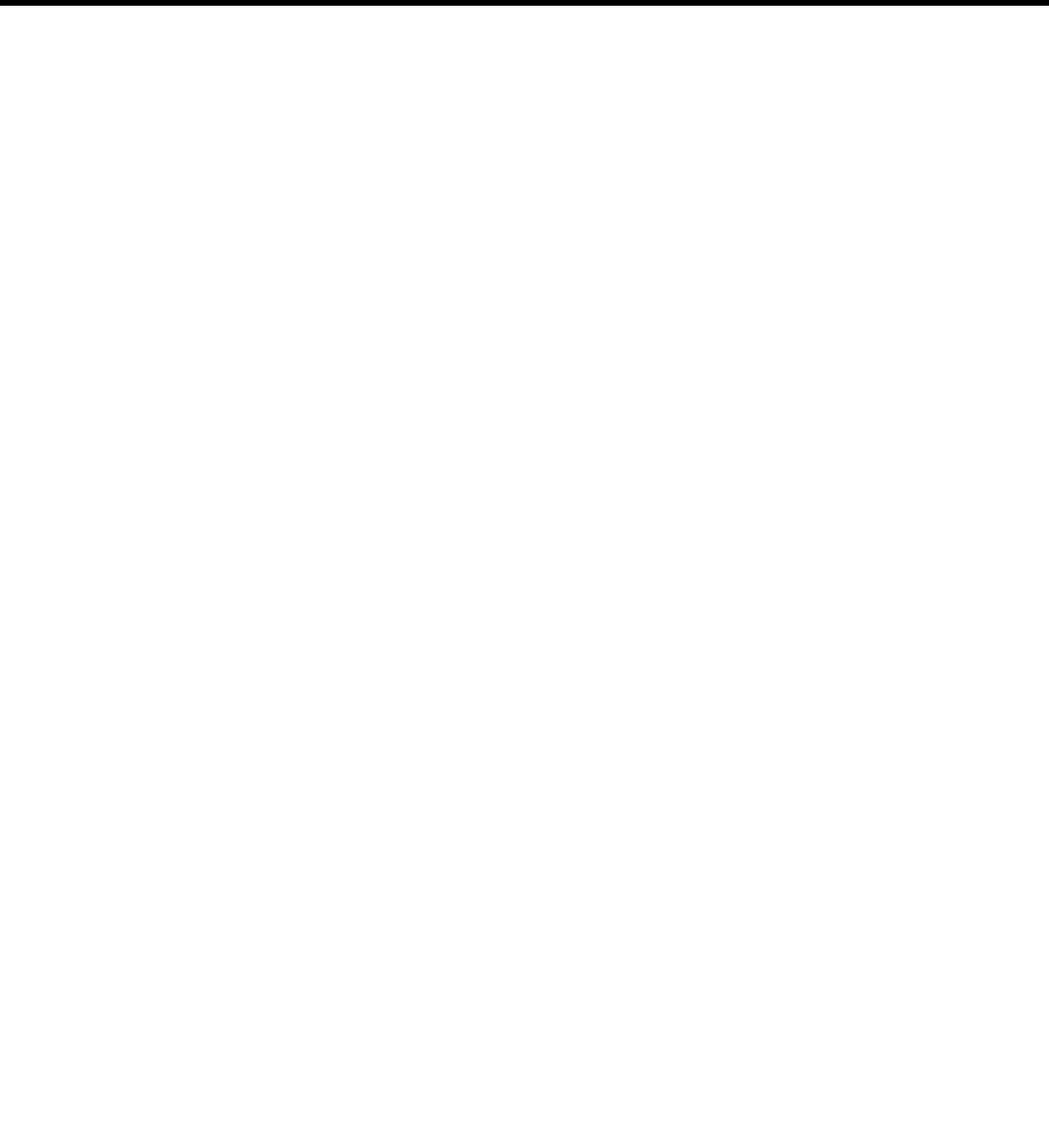
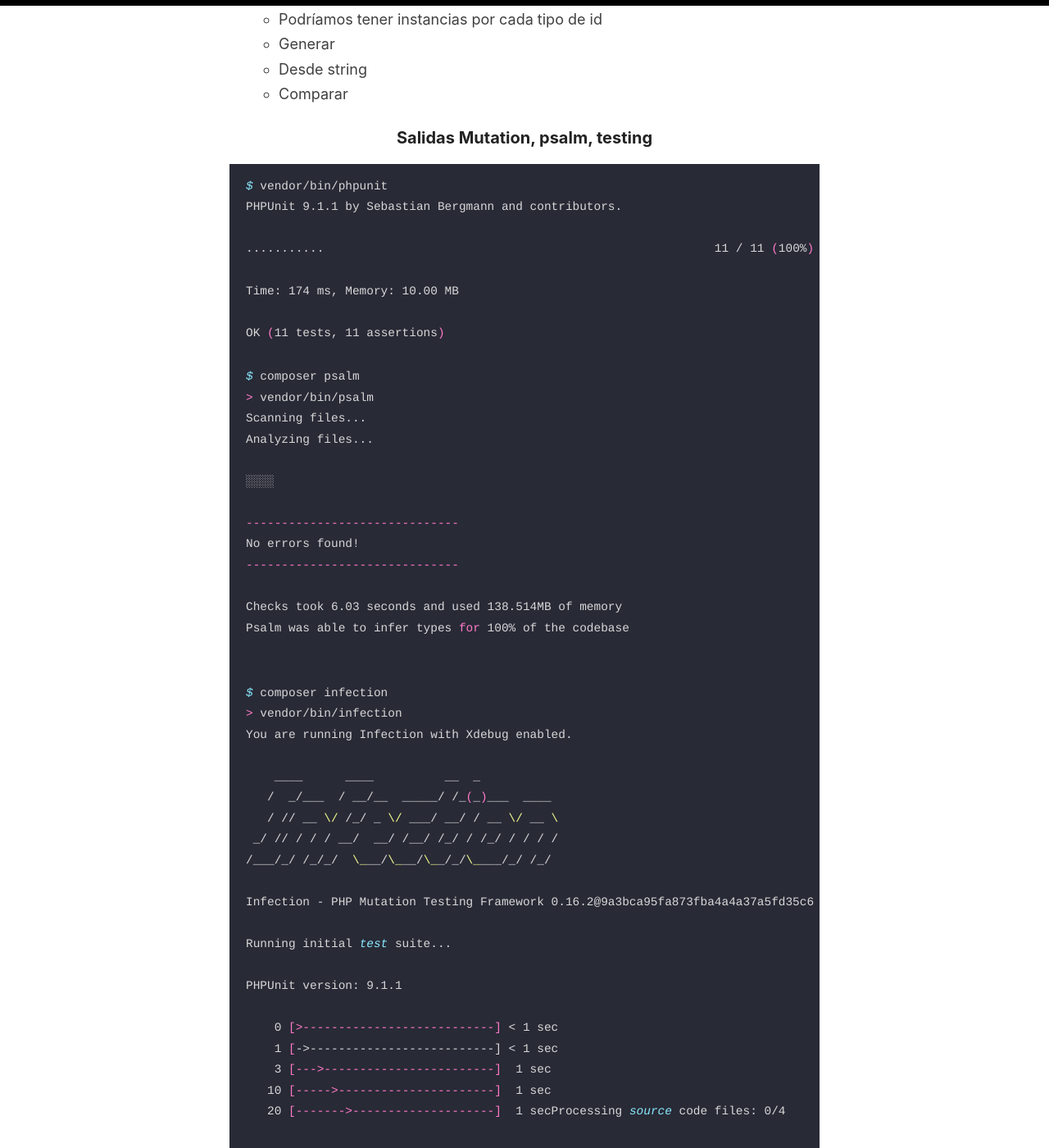
Before and after one commit to rubenrubiob/rubenrubiob.github.io, a Jekyll site: the page built from 01-value-object.md, in a window 1280 px wide and 1400 px high, scrolled down 8043 px. Shown: the whole window at 82% size. Built offline with Jekyll 4.4.1, drawn with Linux system fonts in a browser that asks for light colours; our own code applies the rules of GitHub Pages for plain Markdown files; some of the changed text lies outside the part shown.

Commit message:
Update value object post

````diff
--- a/01-value-object.md
+++ b/01-value-object.md
@@ -252,6 +252,99 @@ class EmailTest extends TestCase
 - Aunque no es estríctamente necesario, testeamos la creación correcta del objeto y el uso del método `asString`, para que Infection nos valide correctamente la visibilidad del método.
 - Usamos un _Data provider_ (enlace) para el test de `equalsTo`.
 
+### Salidas Mutation, psalm, testing
+
 ## Id
 
-- UUID
+- No usar id autogenerados
+	- Un objeto ha de ser siempre válido, desde el momento de su creación
+	- No acceso a infrastructura
+- Uso de UUID:
+	- Colisión baja
+	- Aleatorio
+- ramsey/uuid: https://github.com/ramsey/uuid
+- Id:
+	- Podríamos tener instancias por cada tipo de id
+	- Generar
+	- Desde string
+	- Comparar
+
+### Salidas Mutation, psalm, testing
+
+```bash
+$ vendor/bin/phpunit
+PHPUnit 9.1.1 by Sebastian Bergmann and contributors.
+
+...........                                                       11 / 11 (100%)
+
+Time: 174 ms, Memory: 10.00 MB
+
+OK (11 tests, 11 assertions)
+```
+
+```bash
+$ composer psalm
+> vendor/bin/psalm
+Scanning files...
+Analyzing files...
+
+░░░░
+
+------------------------------
+No errors found!
+------------------------------
+
+Checks took 6.03 seconds and used 138.514MB of memory
+Psalm was able to infer types for 100% of the codebase
+
+```
+
+```bash
+$ composer infection
+> vendor/bin/infection
+You are running Infection with Xdebug enabled.
+
+    ____      ____          __  _
+   /  _/___  / __/__  _____/ /_(_)___  ____
+   / // __ \/ /_/ _ \/ ___/ __/ / __ \/ __ \
+ _/ // / / / __/  __/ /__/ /_/ / /_/ / / / /
+/___/_/ /_/_/  \___/\___/\__/_/\____/_/ /_/
+
+Infection - PHP Mutation Testing Framework 0.16.2@9a3bca95fa873fba4a4a37a5fd35c6d572c0f23b
+
+Running initial test suite...
+
+PHPUnit version: 9.1.1
+
+    0 [>---------------------------] < 1 sec
+    1 [->--------------------------] < 1 sec
+    3 [--->------------------------]  1 sec
+   10 [----->----------------------]  1 sec
+   20 [------->--------------------]  1 secProcessing source code files: 0/4
+
+Generate mutants...
+
+
+Processing source code files: 2/4
+Processing source code files: 4/4
+.: killed, M: escaped, S: uncovered, E: fatal error, T: timed out
+
+.................                                    (17 / 17)
+
+17 mutations were generated:
+      17 mutants were killed
+       0 mutants were not covered by tests
+       0 covered mutants were not detected
+       0 errors were encountered
+       0 time outs were encountered
+
+Metrics:
+         Mutation Score Indicator (MSI): 100%
+         Mutation Code Coverage: 100%
+         Covered Code MSI: 100%
+
+Please note that some mutants will inevitably be harmless (i.e. false positives).
+
+Time: 4s. Memory: 14.00MB
+
+```
````
